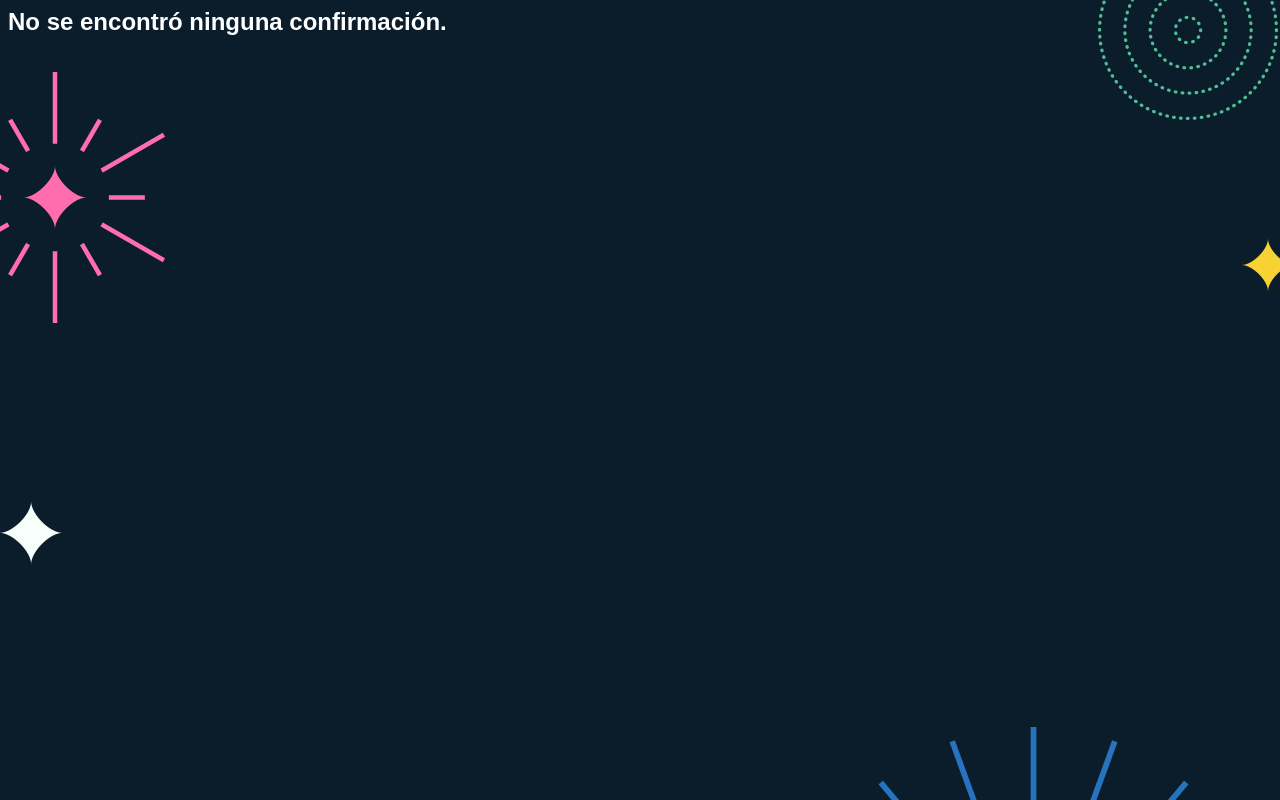
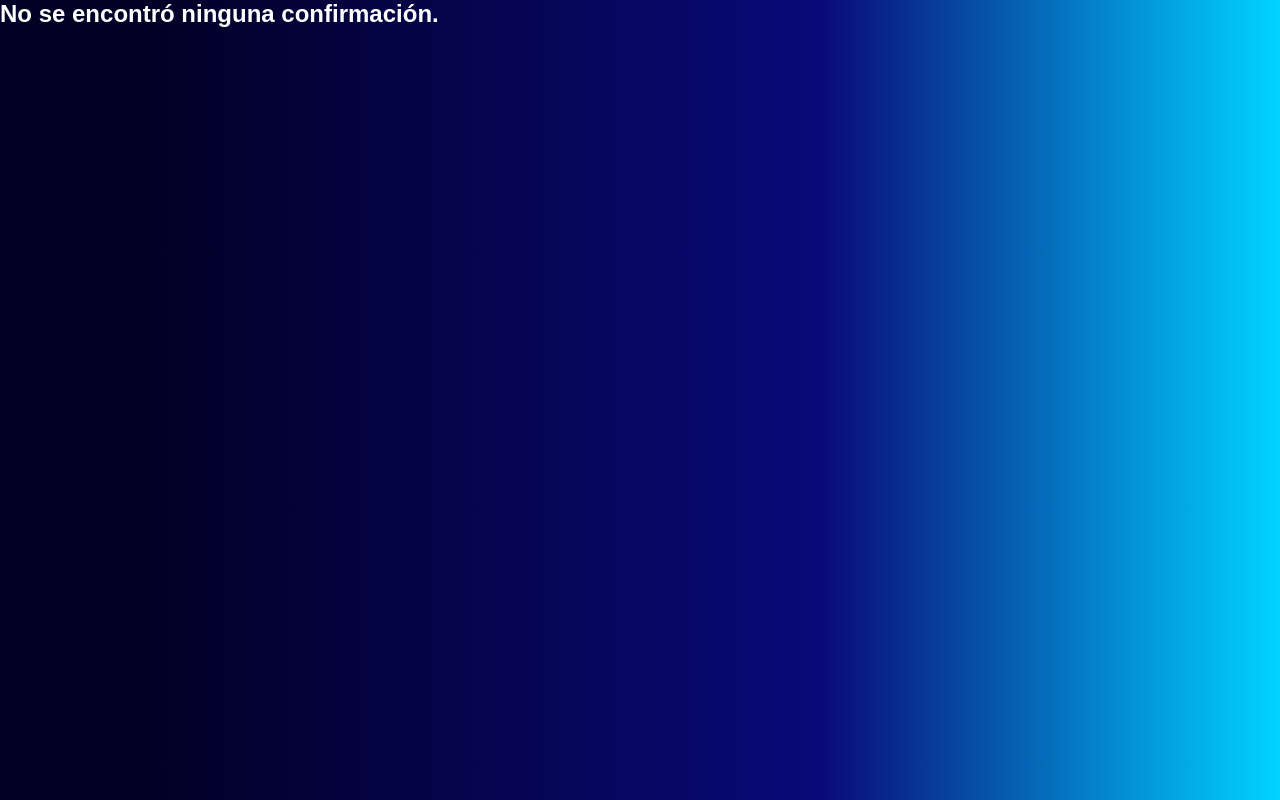
Before and after one commit to jesusvillamizarsan/lista-inviltadosPFDMAIL, a PHP site: page /tcpdf/attemptshanks.php in a window 1280 px wide. Run offline with PHP 8.4, Linux system fonts and the light colour scheme; data that the repository does not hold is empty.

Commit message:
Se agregaros mensajes para cada caso en el formulario, estilos CSS agregados y fondos para area de PanelControl

```diff
--- a/attemptshanks.php
+++ b/attemptshanks.php
@@ -45,7 +45,10 @@
     <style>
         body {
             font-family: Arial, sans-serif;
-            background-image: url(./assets/FONDO\ FORMULARIO\ DESKTOP.png);
+            background: rgb(2, 0, 36);
+            background: linear-gradient(90deg, rgba(2, 0, 36, 1) 11%, rgba(9, 9, 121, 1) 64%, rgba(0, 212, 255, 1) 100%);
+            margin: 0;
+            padding: 0;
         }
 
         div {
--- a/login.php
+++ b/login.php
@@ -28,7 +28,7 @@
     <style>
         body {
             font-family: Arial, sans-serif;
-            background-image: url(./assets/FONDO\ FORMULARIO\ DESKTOP.png);
+            background-color: #f4f4f4;
             margin: 0;
             padding: 20px;
             display: flex;
```
Also changed, not shown: CSS/sorry.css (+6 -2 lines).
